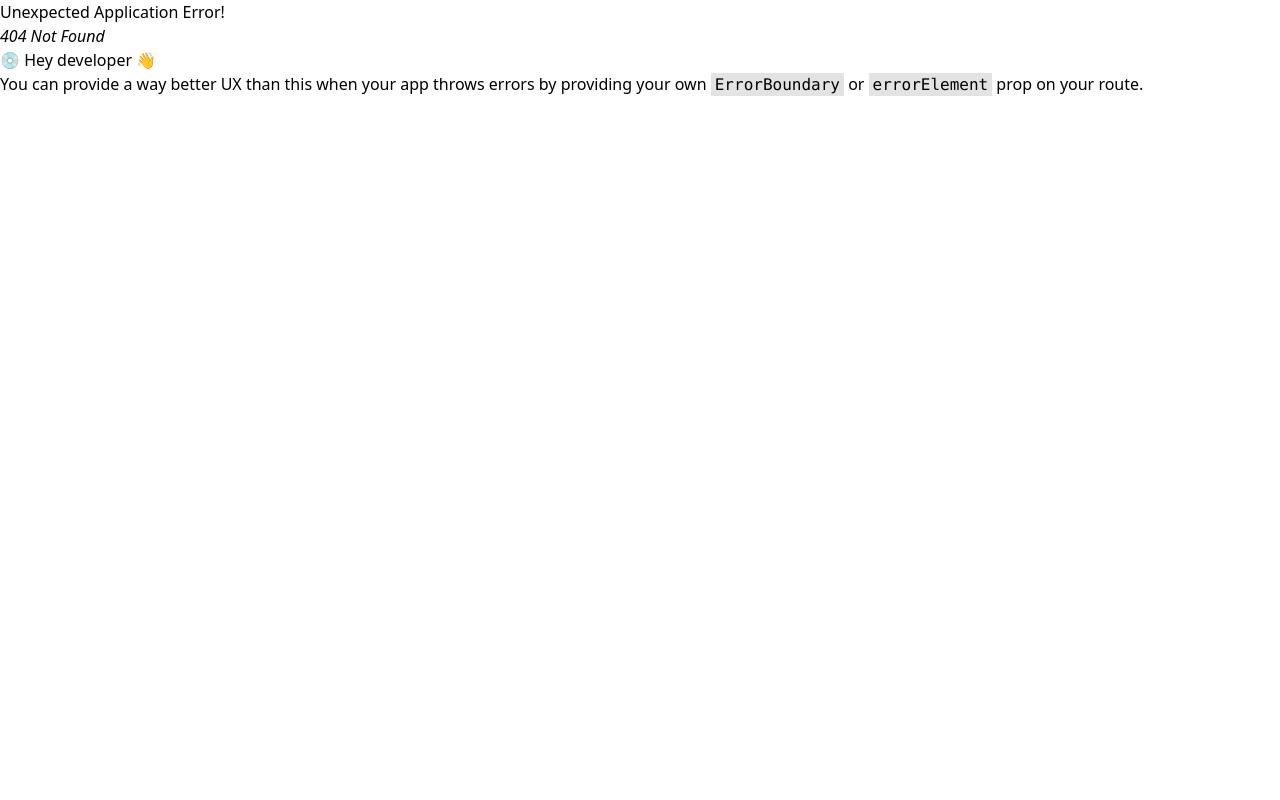
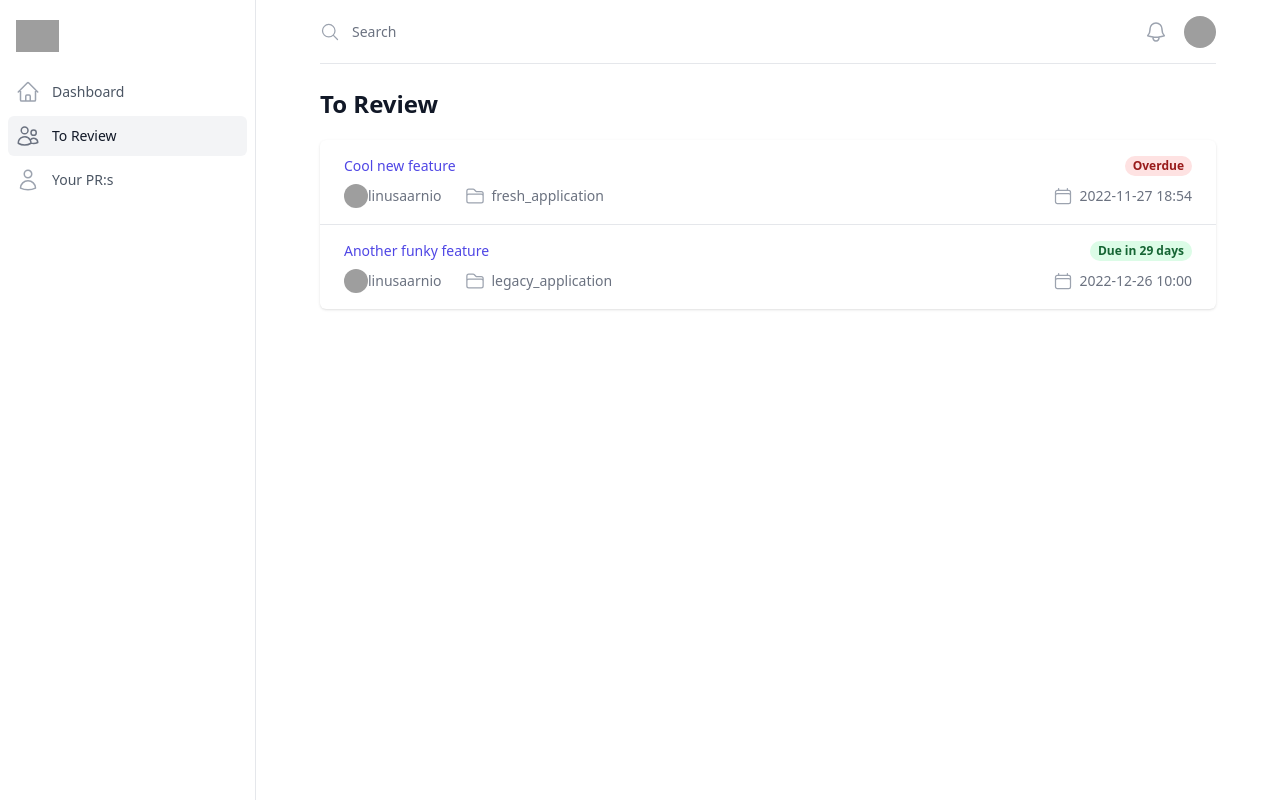
Before and after one commit to linusaarnio/reviewtime, a React (Create React App) app in the folder frontend/: page /to-review in a window 1280 px wide. Before the commit this address had no page. Built offline with nearby package versions, Linux system fonts and the light colour scheme; grey boxes are pictures that could not be loaded.

Commit message:
Rename reviewing-> to review

```diff
--- a/frontend/src/App.tsx
+++ b/frontend/src/App.tsx
@@ -3,7 +3,7 @@ import * as ReactDOM from "react-dom";
 import { createBrowserRouter, RouterProvider } from "react-router-dom";
 
 import HomePage, { homeLoader } from "./routes/home";
-import ReviewingPage, { reviewingLoader } from "./routes/reviewing";
+import ToReviewPage, { toReviewLoader } from "./routes/to-review";
 import Root, { rootLoader } from "./routes/root";
 
 const router = createBrowserRouter([
@@ -18,10 +18,10 @@ const router = createBrowserRouter([
         loader: homeLoader,
       },
       {
-        path: "/reviewing",
-        element: <ReviewingPage />,
-        loader: reviewingLoader,
-      }
+        path: "/to-review",
+        element: <ToReviewPage />,
+        loader: toReviewLoader,
+      },
     ]
   },
 ]);
--- a/frontend/src/routes/home.tsx
+++ b/frontend/src/routes/home.tsx
@@ -18,7 +18,7 @@ const HomePage = () => {
   const cards: OverviewCardContent[] = [
     {
       title: "Waiting for review from you",
-      href: "reviewing",
+      href: "to-review",
       icon: ClipboardDocumentListIcon,
       body: `${data.waitingFromMe} Pull Requests`,
     },
--- a/frontend/src/routes/root.tsx
+++ b/frontend/src/routes/root.tsx
@@ -2,14 +2,8 @@ import { Fragment, useEffect, useState } from "react";
 import { Dialog, Menu, Transition } from "@headlessui/react";
 import {
   Bars3BottomLeftIcon,
-  Bars3Icon,
   BellIcon,
-  BuildingOfficeIcon,
-  CalendarIcon,
-  ChartBarIcon,
-  FolderIcon,
   HomeIcon,
-  InboxIcon,
   MagnifyingGlassIcon,
   UserIcon,
   UsersIcon,
@@ -20,7 +14,7 @@ import { classNames } from "../utils";
 
 const navigation = [
   { name: "Dashboard", href: "/", icon: HomeIcon },
-  { name: "To Review", href: "/reviewing", icon: UsersIcon },
+  { name: "To Review", href: "/to-review", icon: UsersIcon },
   { name: "Your PR:s", href: "#", icon: UserIcon },
 ];
 
--- a/frontend/src/routes/reviewing.tsx
+++ b/frontend/src/routes/to-review.tsx
@@ -15,7 +15,7 @@ interface Data {
   pullRequests: PrInfo[];
 }
 
-export const reviewingLoader: () => Promise<Data> = async () => {
+export const toReviewLoader: () => Promise<Data> = async () => {
   return {
     pullRequests: [
       {
@@ -38,7 +38,7 @@ export const reviewingLoader: () => Promise<Data> = async () => {
   };
 };
 
-const ReviewingPage = () => {
+const ToReviewPage = () => {
   const data = useLoaderData() as Data;
 
   return (
@@ -83,4 +83,4 @@ const ReviewingPage = () => {
   );
 };
 
-export default ReviewingPage;
+export default ToReviewPage;
```
